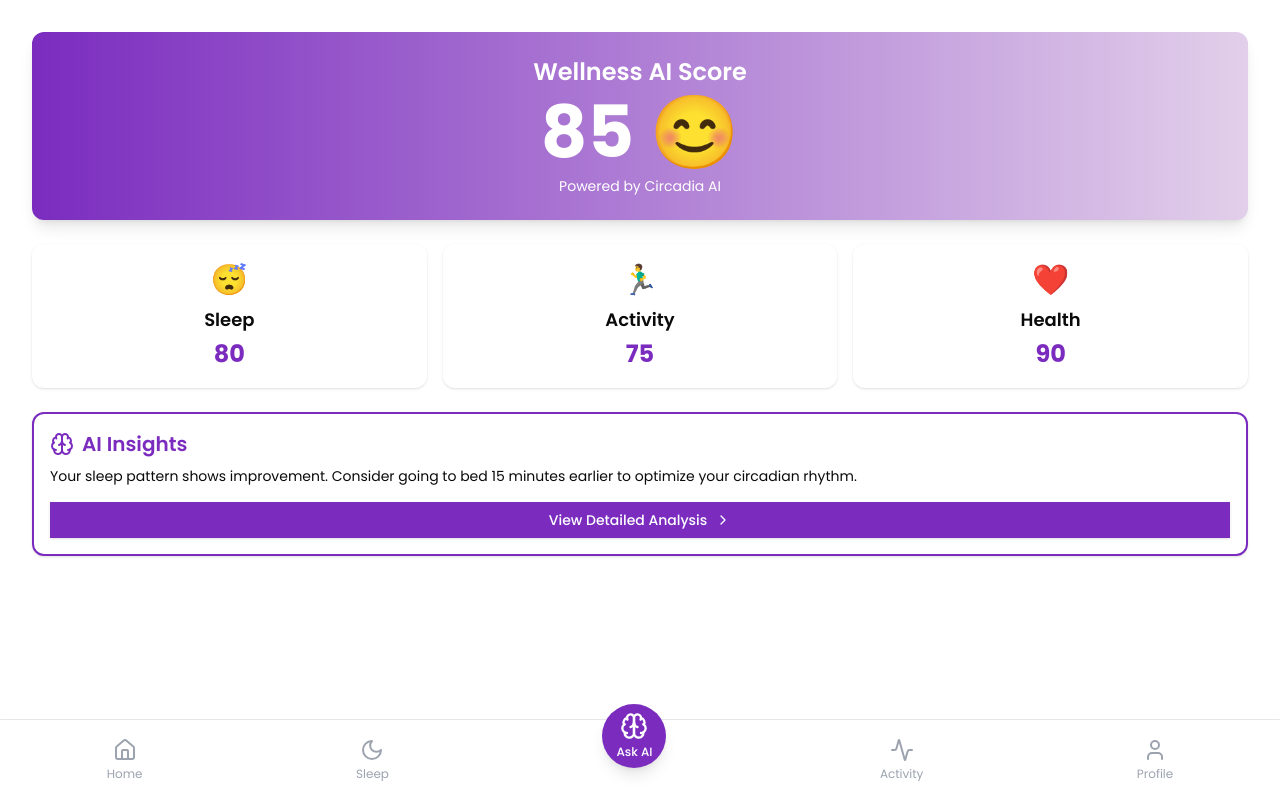
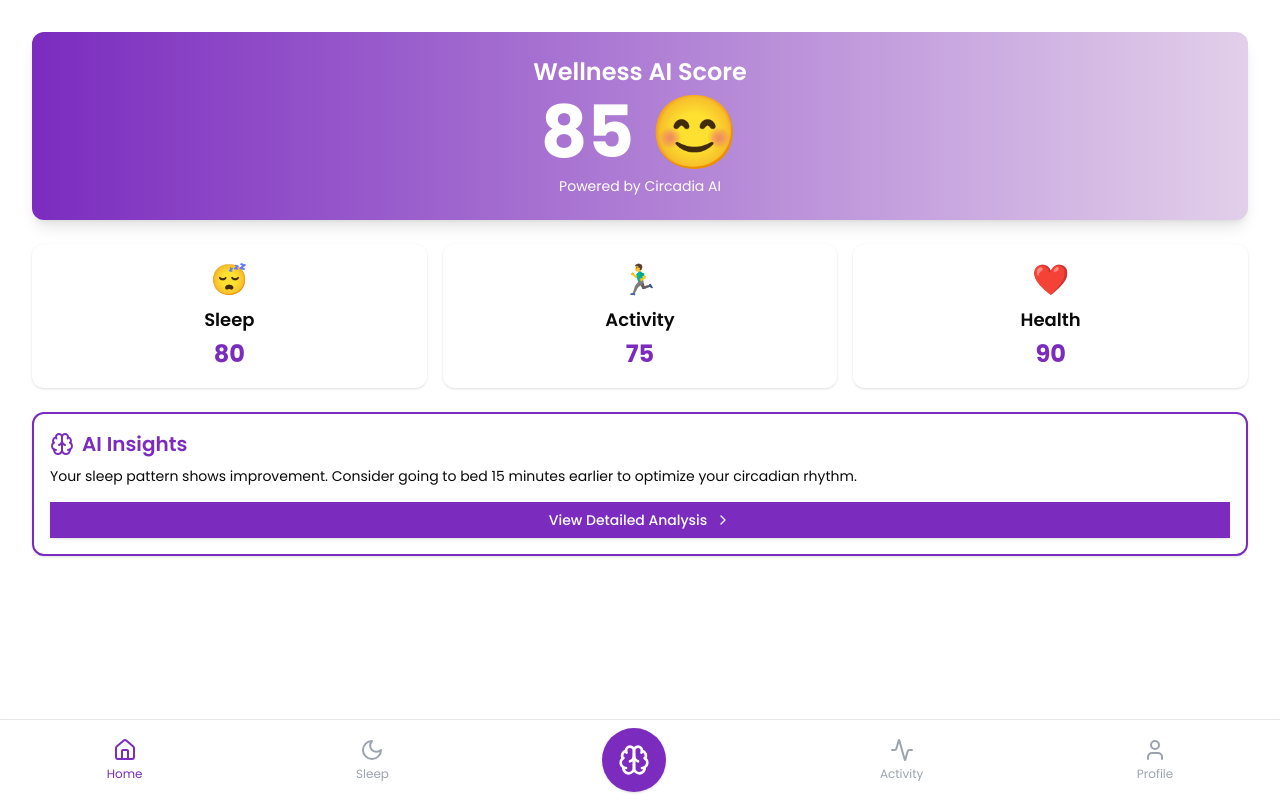
Before and after one commit to Ayushjain2205/circadia, a Next.js app: page /home in a window 1280 px wide. Built offline with nearby package versions, Linux system fonts and the light colour scheme.

Commit message:
Fix navbar and pages

```diff
--- a/src/components/Layout.tsx
+++ b/src/components/Layout.tsx
@@ -19,10 +19,10 @@ const Layout: React.FC<LayoutProps> = ({ children }) => {
       <nav className="fixed bottom-0 left-0 right-0 bg-white shadow-lg border-t border-gray-200">
         <div className="flex justify-around items-center h-20">
           <NavItem
-            href="/"
+            href="/home"
             icon={<Home className="w-6 h-6" />}
             label="Home"
-            isActive={isActive("/")}
+            isActive={isActive("/home")}
           />
           <NavItem
             href="/sleep"
@@ -30,10 +30,9 @@ const Layout: React.FC<LayoutProps> = ({ children }) => {
             label="Sleep"
             isActive={isActive("/sleep")}
           />
-          <Link href="/askAi" className="relative -top-6">
-            <Button className="rounded-full bg-[#7B2CBF] text-white hover:bg-[#E2CFEA] hover:text-[#7B2CBF] w-16 h-16 flex flex-col items-center justify-center shadow-lg">
+          <Link href="/askAi" className="relative ">
+            <Button className="rounded-full bg-[#7B2CBF] text-white hover:bg-[#E2CFEA] hover:text-[#7B2CBF] w-16 h-16 flex flex-col items-center justify-center ">
               <Brain className="w-8 h-8" />
-              <span className="text-xs mt-1">Ask AI</span>
             </Button>
           </Link>
           <NavItem
--- a/src/pages/home.tsx
+++ b/src/pages/home.tsx
@@ -61,7 +61,7 @@ export default function HomePage() {
 
   return (
     <Layout>
-      <main className="flex-1 p-4 pb-24">
+      <div className="flex-1 p-4 pb-24">
         {/* Overall Wellness Score */}
         <Card className="mb-6 border-none shadow-lg bg-gradient-to-r from-[#7B2CBF] to-[#E2CFEA]">
           <CardContent className="flex flex-col items-center justify-center p-6">
@@ -148,7 +148,7 @@ export default function HomePage() {
             </Button>
           </CardContent>
         </Card>
-      </main>
+      </div>
     </Layout>
   );
 }
--- a/src/pages/index.tsx
+++ b/src/pages/index.tsx
@@ -1,10 +1,10 @@
 import { useState, useEffect } from "react";
 import Image from "next/image";
-import Layout from "@/components/Layout";
+import { useRouter } from "next/router";
 
 export default function Home() {
   const [loading, setLoading] = useState(true);
-
+  const router = useRouter();
   useEffect(() => {
     const timer = setTimeout(() => {
       setLoading(false);
@@ -17,7 +17,8 @@ export default function Home() {
     return <LoadingScreen />;
   }
 
-  return <DummyHomepage />;
+  // navigate to /home
+  router.push("/home");
 }
 
 function LoadingScreen() {
@@ -37,13 +38,3 @@ function LoadingScreen() {
     </div>
   );
 }
-
-function DummyHomepage() {
-  return (
-    <Layout>
-      <div className="min-h-screen bg-white text-[#1A2B4C]">
-        {/* ... (keep the existing content) */}
-      </div>
-    </Layout>
-  );
-}
```
